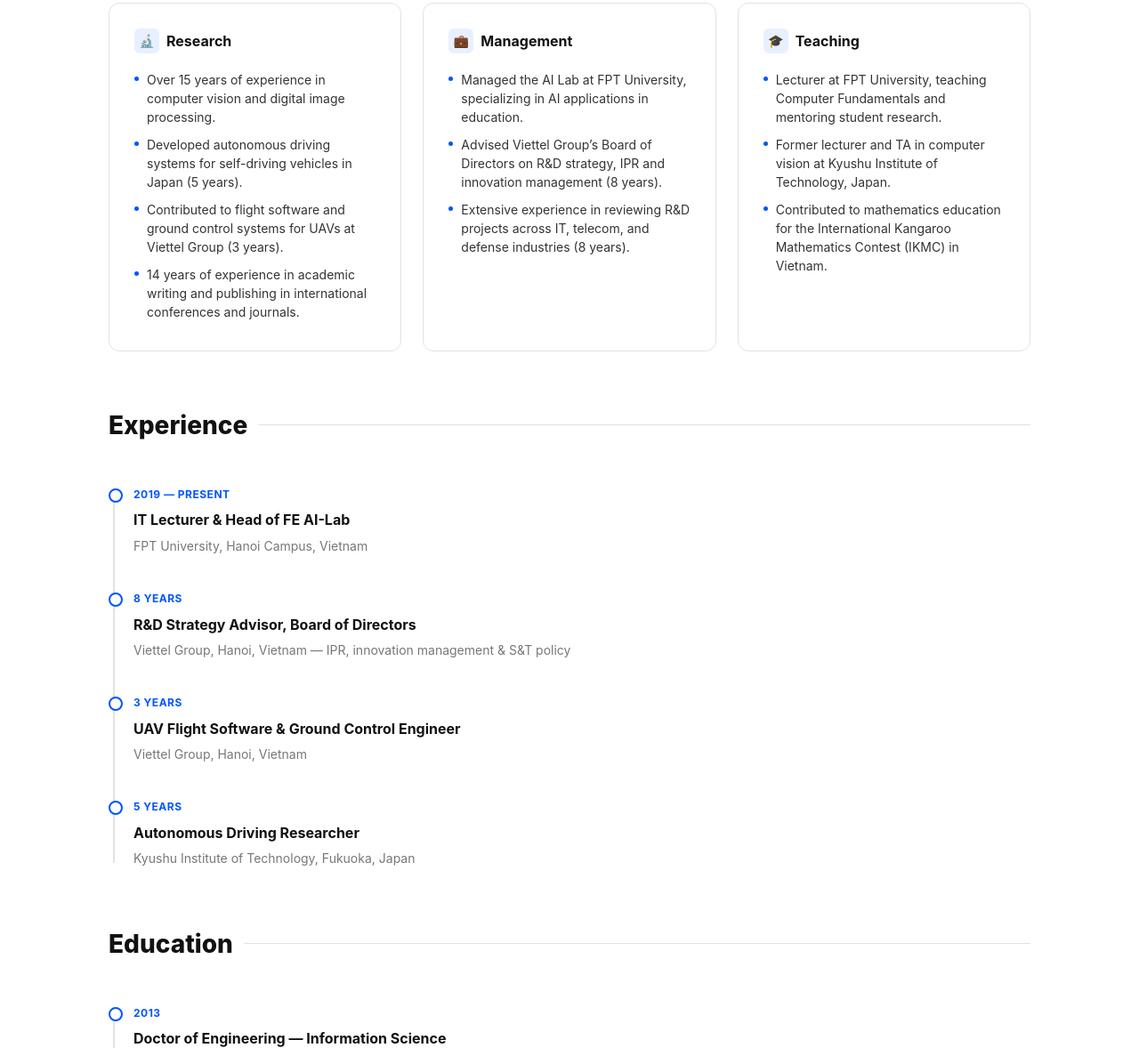
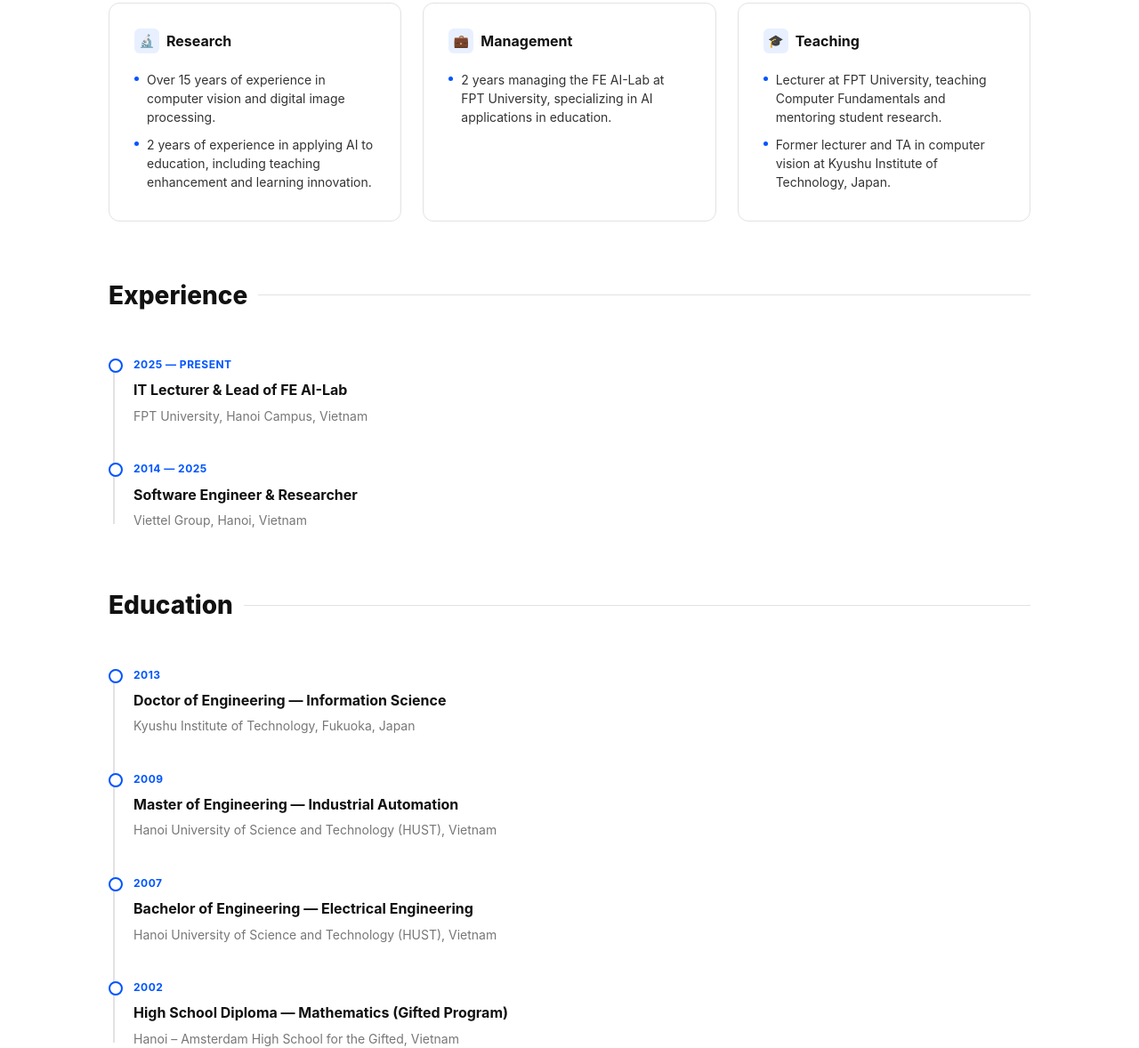
Before and after one commit to drtrunghieubui/buitrunghieu.github.io, a plain HTML site: page index.html in a window 1280 px wide. Shown: the part 1339-2517 px from the top of the page at 89% size. Drawn offline with Linux system fonts and the light colour scheme.

Commit message:
Add files via upload

```diff
--- a/index.html
+++ b/index.html
@@ -727,8 +727,8 @@
       </div>
 
       <div class="bio reveal">
-        <p>Dr. Trung Hieu Bui is an IT Lecturer at FPT University in Hanoi, Vietnam, where he teaches Computing Fundamentals and leads the FE AI-Lab &mdash; a research group dedicated to applying artificial intelligence to real-world challenges.</p>
-        <p>His work sits at the intersection of computer vision and AI in education, with a particular focus on leveraging intelligent systems to transform how students learn, engage, and innovate.</p>
+        <p>Dr. Trung Hieu Bui is an IT Lecturer at FPT University in Hanoi, Vietnam, where he teaches Computing Fundamentals and leads the FE AI-Lab - a research group dedicated to applying artificial intelligence to real-world challenges.</p>
+        <p>His work bridges computer vision and applied AI, with a keen interest in bringing intelligent systems into teaching, learning, and broader real-world applications.</p>
         <p>He earned his Doctor of Engineering in Information Science from Kyushu Institute of Technology, Japan.</p>
       </div>
 
@@ -750,17 +750,13 @@
           <h3><span class="icon">&#128300;</span> Research</h3>
           <ul>
             <li>Over 15 years of experience in computer vision and digital image processing.</li>
-            <li>Developed autonomous driving systems for self-driving vehicles in Japan (5 years).</li>
-            <li>Contributed to flight software and ground control systems for UAVs at Viettel Group (3 years).</li>
-            <li>14 years of experience in academic writing and publishing in international conferences and journals.</li>
+            <li>2 years of experience in applying AI to education, including teaching enhancement and learning innovation.</li>
           </ul>
         </div>
         <div class="exp-card">
           <h3><span class="icon">&#128188;</span> Management</h3>
           <ul>
-            <li>Managed the AI Lab at FPT University, specializing in AI applications in education.</li>
-            <li>Advised Viettel Group&rsquo;s Board of Directors on R&amp;D strategy, IPR and innovation management (8 years).</li>
-            <li>Extensive experience in reviewing R&amp;D projects across IT, telecom, and defense industries (8 years).</li>
+            <li>2 years managing the FE AI-Lab at FPT University, specializing in AI applications in education.</li>
           </ul>
         </div>
         <div class="exp-card">
@@ -768,7 +764,6 @@
           <ul>
             <li>Lecturer at FPT University, teaching Computer Fundamentals and mentoring student research.</li>
             <li>Former lecturer and TA in computer vision at Kyushu Institute of Technology, Japan.</li>
-            <li>Contributed to mathematics education for the International Kangaroo Mathematics Contest (IKMC) in Vietnam.</li>
           </ul>
         </div>
       </div>
@@ -782,24 +777,14 @@
 
         <div class="edu-timeline reveal">
           <div class="edu-item">
-            <span class="year">2019 &mdash; Present</span>
-            <h4>IT Lecturer &amp; Head of FE AI-Lab</h4>
+            <span class="year">2025 &mdash; Present</span>
+            <h4>IT Lecturer &amp; Lead of FE AI-Lab</h4>
             <span class="school">FPT University, Hanoi Campus, Vietnam</span>
           </div>
           <div class="edu-item">
-            <span class="year">8 years</span>
-            <h4>R&amp;D Strategy Advisor, Board of Directors</h4>
-            <span class="school">Viettel Group, Hanoi, Vietnam &mdash; IPR, innovation management &amp; S&amp;T policy</span>
-          </div>
-          <div class="edu-item">
-            <span class="year">3 years</span>
-            <h4>UAV Flight Software &amp; Ground Control Engineer</h4>
+            <span class="year">2014 &mdash; 2025</span>
+            <h4>Software Engineer &amp; Researcher</h4>
             <span class="school">Viettel Group, Hanoi, Vietnam</span>
-          </div>
-          <div class="edu-item">
-            <span class="year">5 years</span>
-            <h4>Autonomous Driving Researcher</h4>
-            <span class="school">Kyushu Institute of Technology, Fukuoka, Japan</span>
           </div>
         </div>
       </div>
```
